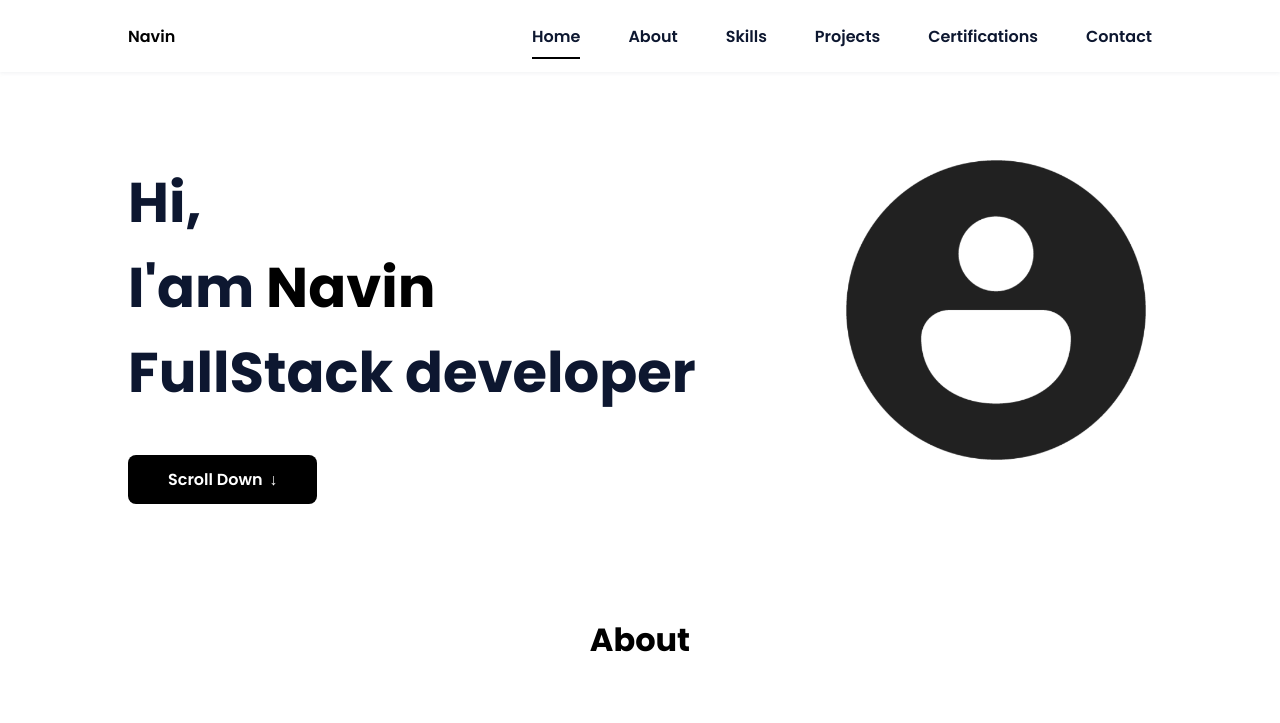
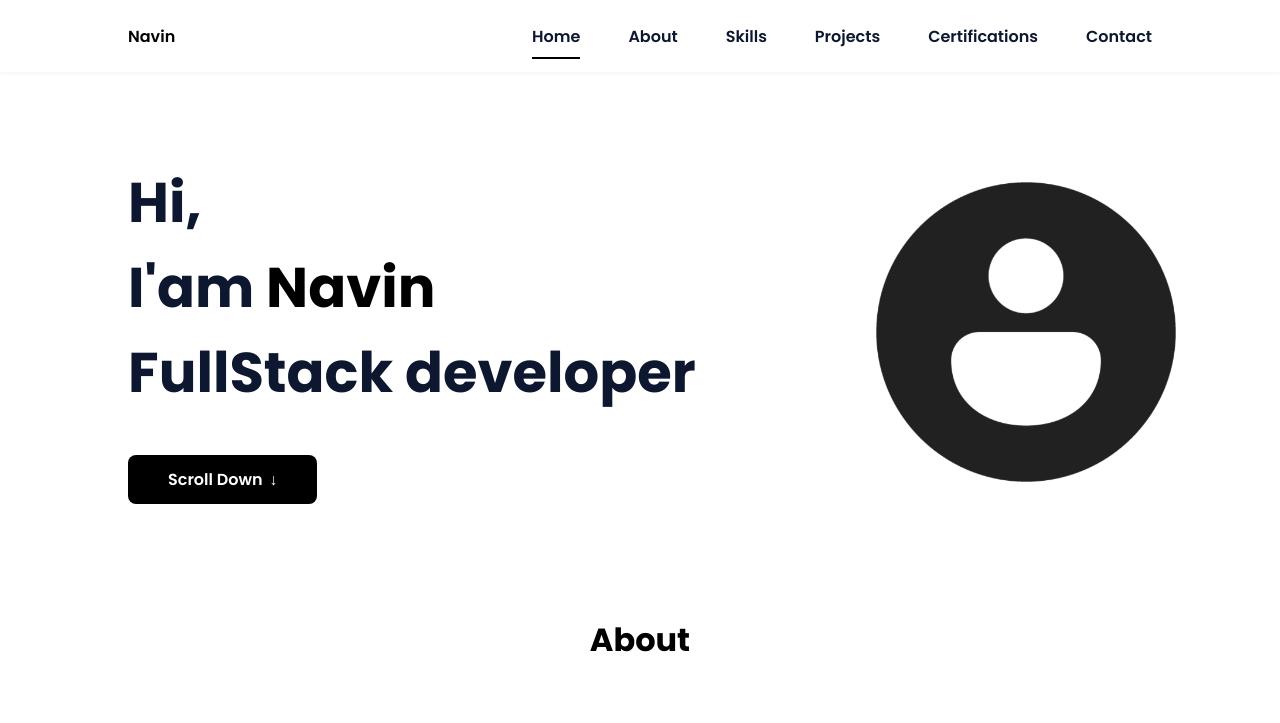
Before and after one commit to NAVIN0507/online-resume, a plain HTML site: page index.html in a window 1280 px wide. Shown: the top 723 px of the page. Drawn offline with nearby package versions, Linux system fonts and the light colour scheme.

Commit message:
Modified Portfolio

```diff
--- a/assets/css/styles.css
+++ b/assets/css/styles.css
@@ -1,27 +1,25 @@
-/*===== GOOGLE FONTS =====*/
+
 @import url("https://fonts.googleapis.com/css2?family=Poppins:wght@400;600;700&display=swap");
-/*===== VARIABLES CSS =====*/
+
 :root {
   --header-height: 3rem;
   --font-semi: 600;
-  /*===== Colores =====*/
-  /*Purple 260 - Red 355 - Blue 224 - Pink 340*/
-  /* HSL color mode */
+
   --hue-color: 224;
   --first-color: hsl(var(--hue-color), 89%, 60%);
   --second-color: hsl(var(--hue-color), 56%, 12%);
-  /*===== Fuente y tipografia =====*/
+
   --body-font: "Poppins", sans-serif;
   --big-font-size: 2rem;
   --h2-font-size: 1.25rem;
   --normal-font-size: .938rem;
   --smaller-font-size: .75rem;
-  /*===== Margenes =====*/
+
   --mb-2: 1rem;
   --mb-4: 2rem;
   --mb-5: 2.5rem;
   --mb-6: 3rem;
-  /*===== z index =====*/
+
   --z-back: -10;
   --z-fixed: 100;
 }
@@ -34,7 +32,7 @@
   }
 }
 
-/*===== BASE =====*/
+
 *, ::before, ::after {
   box-sizing: border-box;
 }
@@ -70,7 +68,7 @@ img {
   display: block;
 }
 
-/*===== CLASS CSS ===== */
+
 .section-title {
   position: relative;
   font-size: var(--h2-font-size);
@@ -97,7 +95,7 @@ img {
   padding-bottom: 2rem;
 }
 
-/*===== LAYOUT =====*/
+
 .bd-grid {
   max-width: 1024px;
   display: grid;
@@ -116,7 +114,7 @@ img {
   box-shadow: 0 1px 4px rgba(146, 161, 176, 0.15);
 }
 
-/*===== NAV =====*/
+
 .nav {
   height: var(--header-height);
   display: flex;
@@ -135,11 +133,15 @@ img {
     background-color: var(--second-color);
     transition: 0.5s;
   }
+  .home{
+    justify-content: center;
+    align-items: center;
+    text-align: center;
+  }
+  /* Mobile NAV */
   .home__img {
   display: none;
-  right: 0;
-  bottom: 0;
-  width: 260px;
+
 }
 }
 .nav__item {
@@ -170,7 +172,7 @@ img {
   cursor: pointer;
 }
 
-/*Active menu*/
+
 .active-link::after {
   position: absolute;
   content: "";
@@ -191,11 +193,13 @@ img {
   position: relative;
   row-gap: 5rem;
   display: flex;
-  gap: 150px;
+  align-items: center;
+  flex-direction: row;
   padding: 4rem 0 5rem;
 }
 .home__data {
   align-self: center;
+
 }
 .home__title {
   font-size: var(--big-font-size);
@@ -230,7 +234,7 @@ img {
   width: 360px;
 }
 
-/*BUTTONS*/
+
 .button {
   display: inline-block;
   background-color: black;
@@ -244,7 +248,7 @@ img {
   box-shadow: 0px 10px 36px rgba(0, 0, 0, 0.15);
 }
 
-/* ===== ABOUT =====*/
+
 .about__container {
   row-gap: 2rem;
   text-align: center;
@@ -260,7 +264,7 @@ img {
   border-radius: 0.5rem;
 }
 
-/* ===== SKILLS =====*/
+
 .skills__container {
   row-gap: 2rem;
   text-align: center;
@@ -330,7 +334,7 @@ img {
 .skills__ho{
   width: 50%;
 }
-/* ===== WORK =====*/
+
 .work__container {
   row-gap: 2rem;
   border: none;
@@ -348,7 +352,7 @@ img {
   transform: scale(1.1);
 }
 
-/* ===== CONTACT =====*/
+
 .contact__input {
   width: 100%;
   font-size: var(--normal-font-size);
@@ -368,7 +372,7 @@ img {
   margin-left: auto;
 }
 
-/* ===== FOOTER =====*/
+
 .footer {
   background-color: black;
   color: #fff;
@@ -392,13 +396,13 @@ img {
   font-size: var(--smaller-font-size);
 }
 
-/* ===== MEDIA QUERIES=====*/
+
 @media screen and (max-width: 320px) {
   .home {
     row-gap: 3rem;
   }
   .home__img {
-    display: none;
+    display: block;
     width: 200px;
   }
 }
@@ -417,7 +421,7 @@ img {
     margin-right: var(--mb-4);
   }
   .home__img {
-
+    display: block;
     width: 300px;
     bottom: 25%;
   }
@@ -479,8 +483,10 @@ img {
   }
   .home {
     padding: 8rem 0 2rem;
+    margin-left: 100px;
   }
   .home__img {
+    display: block;
     width: 400px;
     bottom: 10%;
   }
@@ -510,6 +516,7 @@ img {
     padding: 10rem 0 2rem;
   }
   .home__img {
+    display: block;
     width: 450px;
   }
 }
@@ -588,3 +595,18 @@ img {
   background-color: black;
   color: white;
 }
+.home__img {
+  display: block;
+  right: 0;
+  bottom: 0;
+  width: 320px;
+
+  margin-left: 80px;
+}
+
+
+@media screen and (max-width: 767px) {
+  .home__img {
+    display: none;
+  }
+}
--- a/index.html
+++ b/index.html
@@ -44,8 +44,8 @@
 <a href="#about" class="button">Scroll Down <span style="margin-left: 3px; margin-bottom: 2px;size: 10px;">&#8595;</span></a>
 
                 </div>
-                <div>
-                    <img src="assets/img/person.png" alt="" style="width: 300px;height: 300px; " class="home__img">
+                <div class="home__img">
+                    <img src="assets/img/person.png" alt="" style="width: 300px;height: 300px;margin-left: 100px; " class="home__img">
 
                 </div>
 
```
Also changed, not shown: assets/js/main.js (+6 -6 lines).
